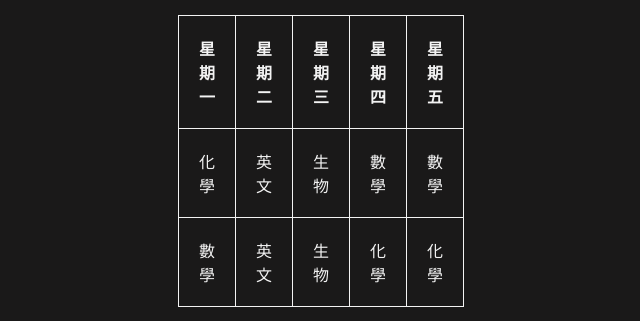
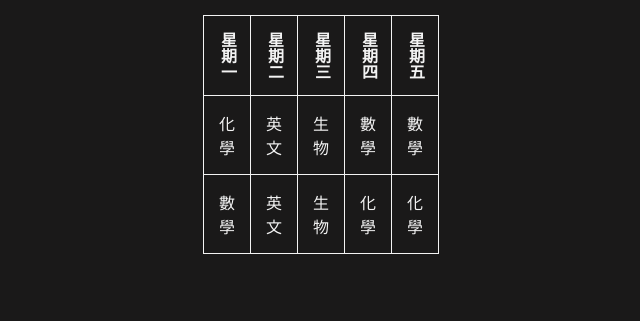
Before and after one commit to ya-ya-12/ya-ya-12-class, a plain HTML site: page index.html in a window 1280 px wide. Shown: the part 75-396 px from the top of the page, without its empty margins (319-959 px from the left). Drawn offline with Linux system fonts and the light colour scheme.

```diff
--- a/index.html
+++ b/index.html
@@ -9,16 +9,17 @@
 
 </head>
 <div align="center">
+
     <body>
         <h1>課表</h1>
         <table>
             <br>
             <tr>
-            <th>星期一</th>
-            <th>星期二</th>
-            <th>星期三</th>
-            <th>星期四</th>
-            <th>星期五</th>
+                <th class="vertical-text">星期一</th>
+                <th class="vertical-text">星期二</th>
+                <th class="vertical-text">星期三</th>
+                <th class="vertical-text">星期四</th>
+                <th class="vertical-text">星期五</th>
             </tr>
             <tr>
                 <td>化學</td>
@@ -37,4 +38,5 @@
         </table>
     </body>
 </div>
+
 </html>
--- a/style.css
+++ b/style.css
@@ -1,3 +1,11 @@
+/* 讓表頭文字直書（橫向顯示） */
+.vertical-text {
+    writing-mode: vertical-lr;
+    text-orientation: mixed;
+    /* 可選：讓字更集中 */
+    padding: 0 4px;
+    height: 80px;
+}
 
         /*padding: 0; margin: 0;*/
         /*box-sizing: border-box;*/
@@ -25,10 +33,11 @@
             table{
                 border-collapse: collapse;
                 width: 15px;
+
             }
             th,td {
                 border: 1px solid rgb(243, 243, 243);
                 color: rgb(243, 243, 243);
-                padding: 20px;
+                padding: 15px;
                 text-align: center;
             }
```
Lines whose indentation alone changed are shown as unchanged.
